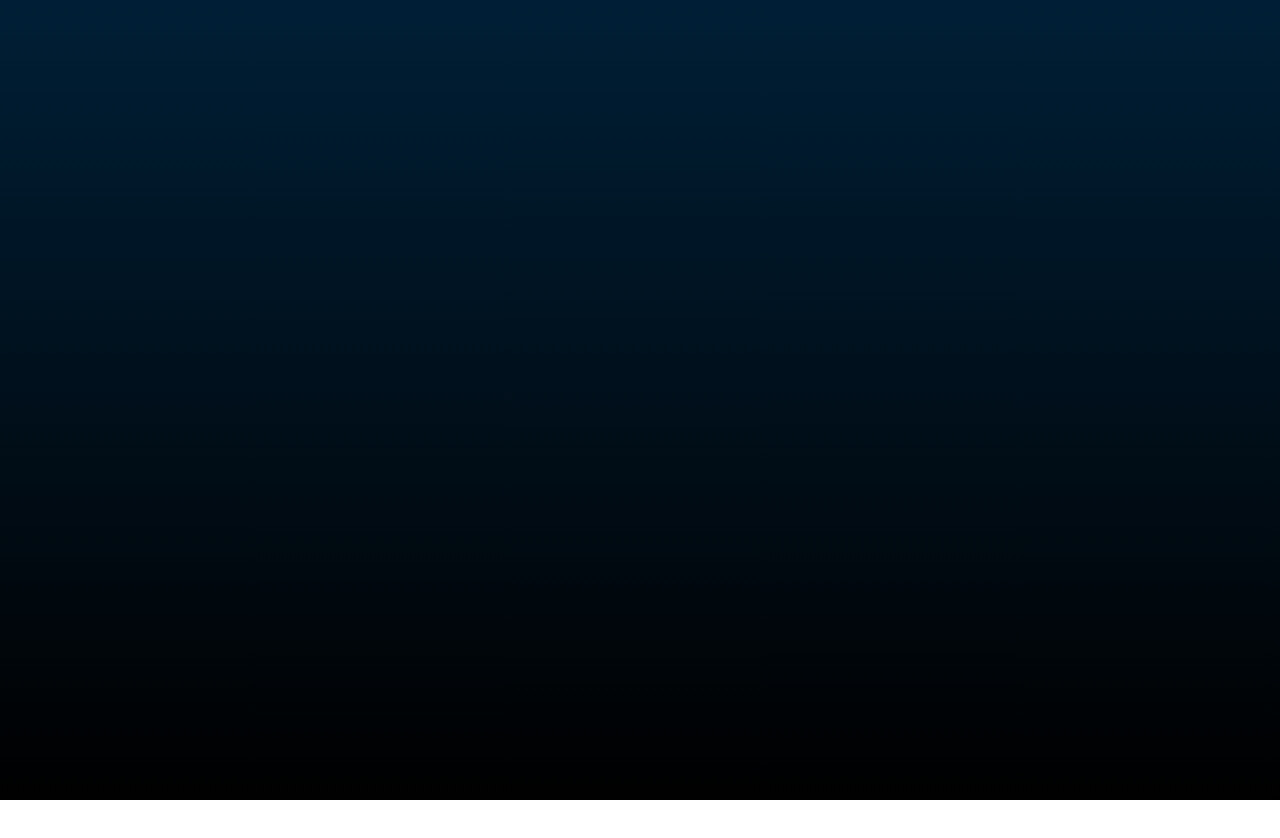
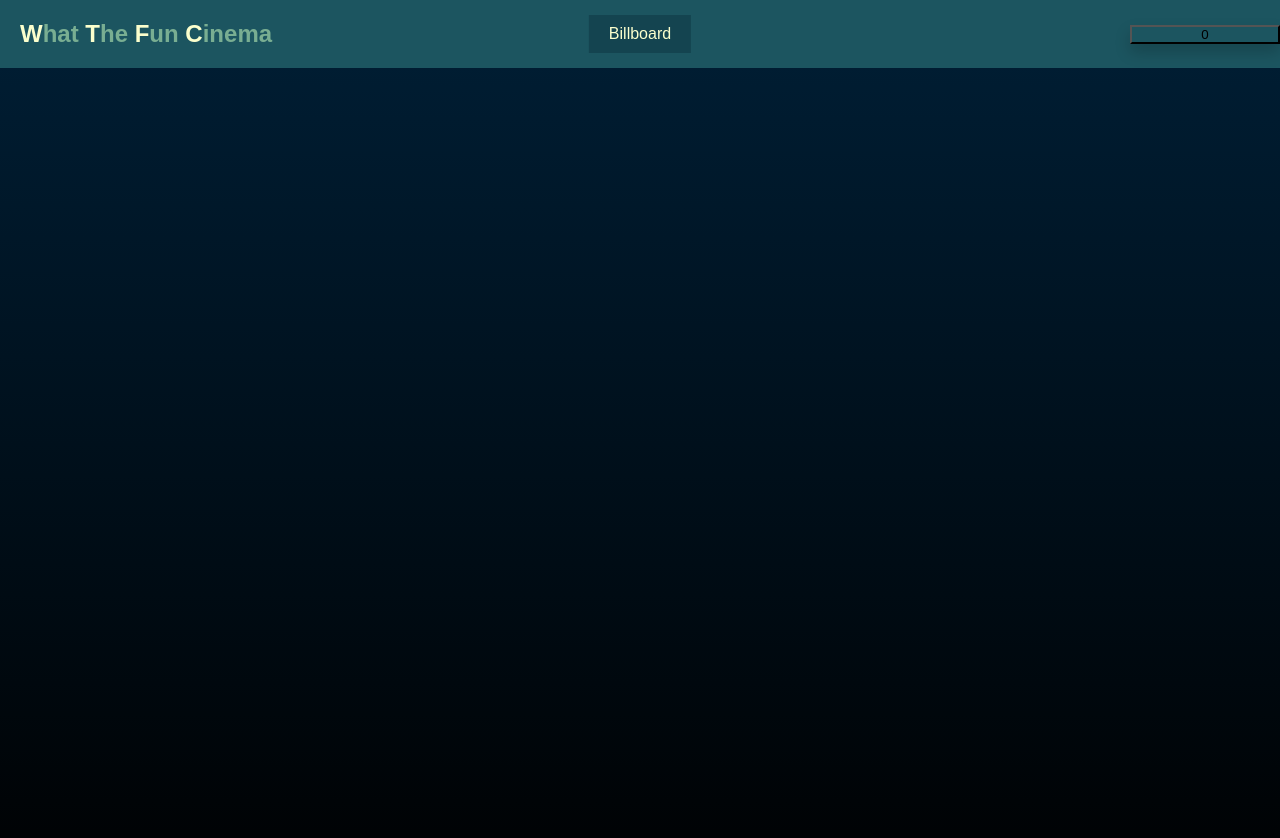
Before and after one commit to SgO1337/frontend-proyecto-tic1-grupo-6, a React (Create React App) app: page /mypurchases in a window 1280 px wide. Before the commit this address had no page. Shown: the top 838 px of the page. Before the commit the page ends 800 px from the top, so only its background shows below. Built offline with nearby package versions, Linux system fonts and the light colour scheme.

Commit message:
Chekeo ultima version antes de merge

```diff
--- a/src/App.js
+++ b/src/App.js
@@ -6,6 +6,7 @@ import UserForm from './components/UserForm';
 import HomePage from './components/HomePage';
 import LoginPage from './components/LoginPage';
 import SignUpPage from './components/SignUpPage';
+import MyPurchasesPage from './components/MyPurchasesPage';
 
 const App = () => {
   return (
@@ -18,6 +19,7 @@ const App = () => {
           <Route path="/create" element={<UserForm />} />
           <Route path="/signup" element={<UserForm />} />
           <Route path={'/select/${movieId}'} />
+          <Route path="/mypurchases" element={<MyPurchasesPage />} />
       </Routes>
     </Router>
   );
--- a/src/components/HomePage.js
+++ b/src/components/HomePage.js
@@ -1,15 +1,23 @@
 // src/components/HomePage.js
-import React, {useEffect} from 'react';
+import React, { useEffect } from 'react';
 import { useState } from 'react';
-import { useNavigate } from 'react-router-dom';
+import { useNavigate, useLocation } from 'react-router-dom';
 import './stylesHomePage.css'; // Si quieres añadir estilos específicos
 import MoviesList from './MoviesList';
 import axios from "axios";
 
 const HomePage = () => {
     const navigate = useNavigate();
-    const [view, setView] = useState('billboard'); // Change from bildoard to snack menu
+    const location = useLocation(); // Use to get passed state
+    const [view, setView] = useState('billboard'); // Change from billboard to snack menu
     const [dropdownOpen, setDropdownOpen] = useState(false);
+
+    useEffect(() => {
+        // Check if there is a view state passed from navigation
+        if (location.state && location.state.view) {
+            setView(location.state.view); // Set the view from navigation state
+        }
+    }, [location.state]);
 
     const handleLogin = () => {
         navigate('/login'); // Goes to login page
@@ -46,7 +54,7 @@ const HomePage = () => {
                         </ul>
                     )}
                 </div>
-                {/* Placeholder for filters*/}
+                {/* Placeholder for filters */}
 
                 <button className="login-button" onClick={handleLogin}>
                     Login
@@ -58,7 +66,7 @@ const HomePage = () => {
                 {view === 'billboard' ? (
                     <div>
                         <h2>ON SCREEN</h2>
-                        <MoviesList/>
+                        <MoviesList />
                     </div>
                 ) : (
                     <div>
--- a/src/components/LoginPage.js
+++ b/src/components/LoginPage.js
@@ -1,4 +1,3 @@
-
 import React, { useEffect, useState } from 'react';
 import { useNavigate, useParams } from 'react-router-dom';
 import './styleRegisterPage.css';
@@ -79,6 +78,9 @@ const LoginPage = () => {
                     <span className="Capital">C</span>
                     <span className="Lower">inema</span>
                 </h1>
+                <button className={`home-button ${currentPage === 'login' ? 'active' : ''}`}>Login</button>
+                <Link to="/"></Link>
+
             </div>
             <div className="login-container">
                 <div className="button-group">
--- /dev/null
+++ b/src/components/MyPurchasesPage.js
@@ -0,0 +1,71 @@
+import React, { useEffect, useState } from 'react';
+import { useNavigate, useParams } from 'react-router-dom';
+import './styleRegisterPage.css';
+import axios from "axios"; // Si quieres añadir estilos específicos
+import { Link } from 'react-router-dom';
+import HomePage from "./HomePage";
+
+const MyPurchasesPage = () => {
+    const [error, setError] = useState(''); // Para almacenar mensajes de error
+    const navigate = useNavigate();
+    const [view, setView] = useState('billboard'); // Change from bildoard to snack menu
+    const [dropdownOpen, setDropdownOpen] = useState(false);
+    const [dropdownOpenProfile , setDropdownOpenProfile] = useState(false);
+
+    const handleViewChange = (newView) => {
+        setView(newView);
+        setDropdownOpen(false);  // Close dropdown after choosing
+        setDropdownOpenProfile(false);
+    };
+
+    const handleSnacksClick = () => {
+        navigate("/", { state: { view: 'snacks' } }); // Pass the view state when navigating
+    };
+
+
+    return (
+        <>
+            {/*Ver como hacer la interfaz para que por un lado aparezcan las entradas de las peliculas que todavia no
+             paso la fecha y por otro de las que ya se realizo la funcion*/}
+            <div className="navbar">
+                <h1 className="cine-name">
+                    <span className="Capital">W</span>
+                    <span className="Lower">hat </span>
+                    <span className="Capital">T</span>
+                    <span className="Lower">he </span>
+                    <span className="Capital">F</span>
+                    <span className="Lower">un </span>
+                    <span className="Capital">C</span>
+                    <span className="Lower">inema</span>
+                </h1>
+
+                <div className="dropdown">
+                    <button className="dropdown-button" onClick={() => setDropdownOpen(!dropdownOpen)}>
+                        {view === 'billboard' ? 'Billboard' : 'Snacks'} {/* Muestra la opción seleccionada */}
+                    </button>
+                    {dropdownOpen && (
+                        <ul className="dropdown-menu">
+                            <li onClick={() => navigate("/")}>Billboard</li>
+                            <li onClick={() => handleSnacksClick()}>Snacks</li>
+                        </ul>
+                    )}
+                </div>
+
+                <button className="profile-button" onClick={() => setDropdownOpenProfile(!dropdownOpenProfile)}>
+                    {view === '{/*Nombre y Apellido*/}' ? '{/*Nombre y Apellido*/}' : 'My account' & ""}
+                </button>
+                {dropdownOpenProfile && (
+                    <ul className="dropdownprofile-menu">
+                        <li onClick={() => handleViewChange('myaccount')}>{/*Nombre y Apellido*/}</li>
+                        <li OnClick={() => handleViewChange()}></li>
+                        <li onClick={() => handleViewChange('logout')}>Log Out</li>
+                    </ul>
+                )}
+
+            </div>
+        </>
+    )
+
+}
+
+export default MyPurchasesPage;
--- a/src/components/styleRegisterPage.css
+++ b/src/components/styleRegisterPage.css
@@ -1,13 +1,12 @@
 .login-container {
     position: absolute; /* Allows precise positioning */
     top: 10%; /* Move to the vertical center of the viewport */
-    left: 32%; /* Move to the horizontal center of the viewport */
+    left: 27%; /* Move to the horizontal center of the viewport */
     width: 600px; /* Increased width */
     margin-top: 200px;
     background: white;
     padding: 40px; /* Increased padding */
     border-radius: 10px;
-    box-shadow: 0 4px 8px rgba(0, 0, 0, 0.1);
     border: 1px solid #ccc;
 }
 
--- a/src/components/styles.css
+++ b/src/components/styles.css
@@ -1,6 +1,6 @@
 body {
     background: linear-gradient(to bottom, #001f36, #000000);
-    margin: 0;  /* Remove default margins */
+    margin-bottom: 15vh;  /* Remove default margins */
     padding: 0;
     font-family: Arial, sans-serif;
     min-height: 100vh;  /* Ensure the gradient covers the entire viewport */
@@ -90,3 +90,29 @@ body {
 .dropdown-menu li:last-child {
     border-bottom: none;
 }
+
+.profile-button {
+    display: block;
+    position: absolute;
+    right: 0;
+    background-color: #1C5560;
+    box-shadow: 0px 8px 16px rgba(0, 0, 0, 0.2);
+    z-index: 1;
+    width: 150px;
+    padding: 0;
+    margin: 0;
+    list-style: none;
+}
+
+.dropdownprofile-menu {
+    display: block;
+    position: absolute;
+    right: 0;
+    background-color: #1C5560;
+    box-shadow: 0px 8px 16px rgba(0, 0, 0, 0.2);
+    z-index: 1;
+    width: 150px;
+    padding: 0;
+    margin: 0;
+    list-style: none;
+}
```
